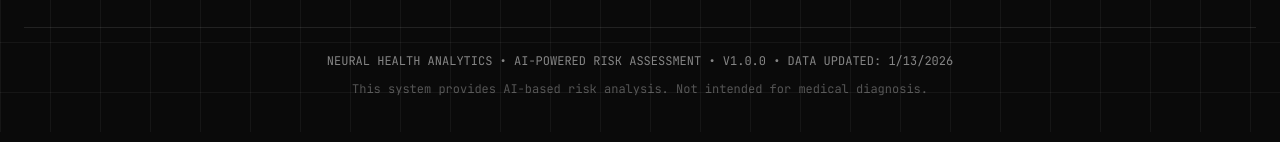
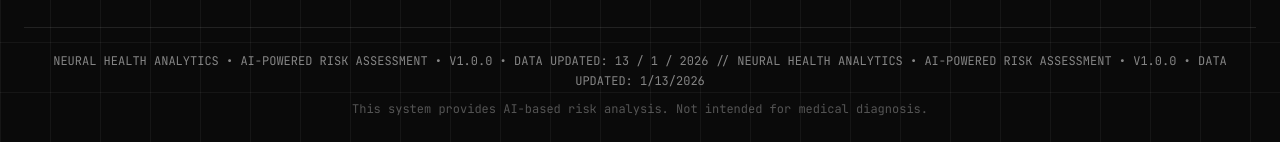
Before and after one commit to Babar-Meet/Cardio-Prediction, a React (Create React App) app in the folder frontend/: page / in a window 1280 px wide. Shown: the part 1408-1550 px from the top of the page. Built offline with nearby package versions, Linux system fonts and the light colour scheme; no server answers.

Commit message:
Update data updated date in App.js

```diff
--- a/frontend/src/App.js
+++ b/frontend/src/App.js
@@ -528,7 +528,8 @@ function App() {
             textAlign: 'center',
             display: 'block'
           }}>
-            NEURAL HEALTH ANALYTICS • AI-POWERED RISK ASSESSMENT • V1.0.0 • DATA UPDATED: {new Date().toLocaleDateString()}
+           NEURAL HEALTH ANALYTICS • AI-POWERED RISK ASSESSMENT • V1.0.0 • DATA UPDATED: 13 / 1 / 2026
+          // NEURAL HEALTH ANALYTICS • AI-POWERED RISK ASSESSMENT • V1.0.0 • DATA UPDATED: {new Date().toLocaleDateString()}
           </Typography>
           <Typography variant="caption" sx={{
             opacity: 0.3,
```
